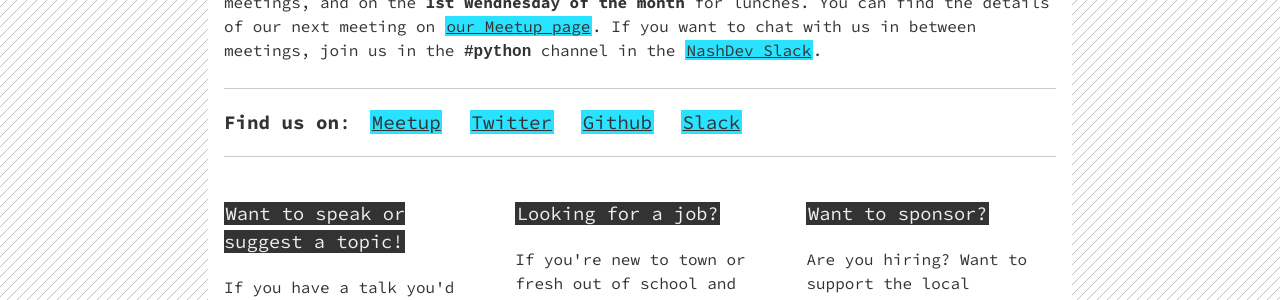
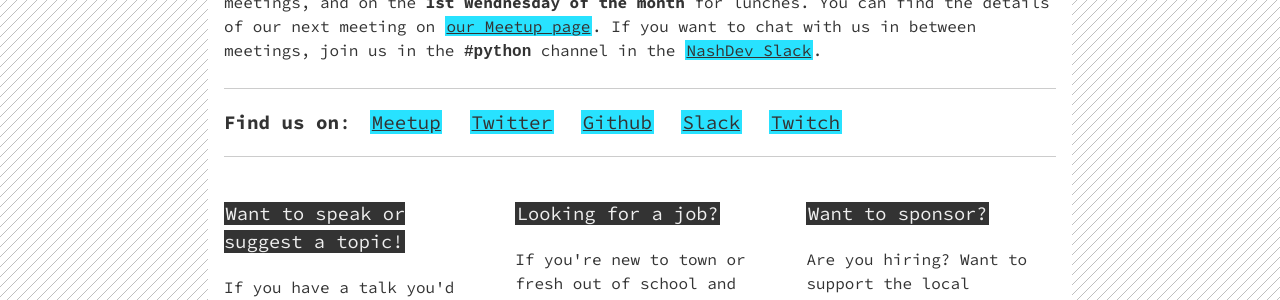
Before and after one commit to pynashorg/pynashorg.github.com, a Jekyll site: the page built from index.html, in a window 1280 px wide. Shown: the part 543-843 px from the top of the page. Built offline with Jekyll 4.4.1, drawn with Linux system fonts in a browser that asks for light colours.

Commit message:
Added link to PyNash Twitch page

```diff
--- a/index.html
+++ b/index.html
@@ -25,6 +25,7 @@
       <li><a href="https://www.twitter.com/pynash">Twitter</a></li>
       <li><a href="https://www.github.com/pynashorg">Github</a></li>
       <li><a href="https://www.nashdev.com/">Slack</a></li>
+      <li><a href="https://www.twitch.tv/pynash">Twitch</a></li>
     </ul>
   </div>
 
```
